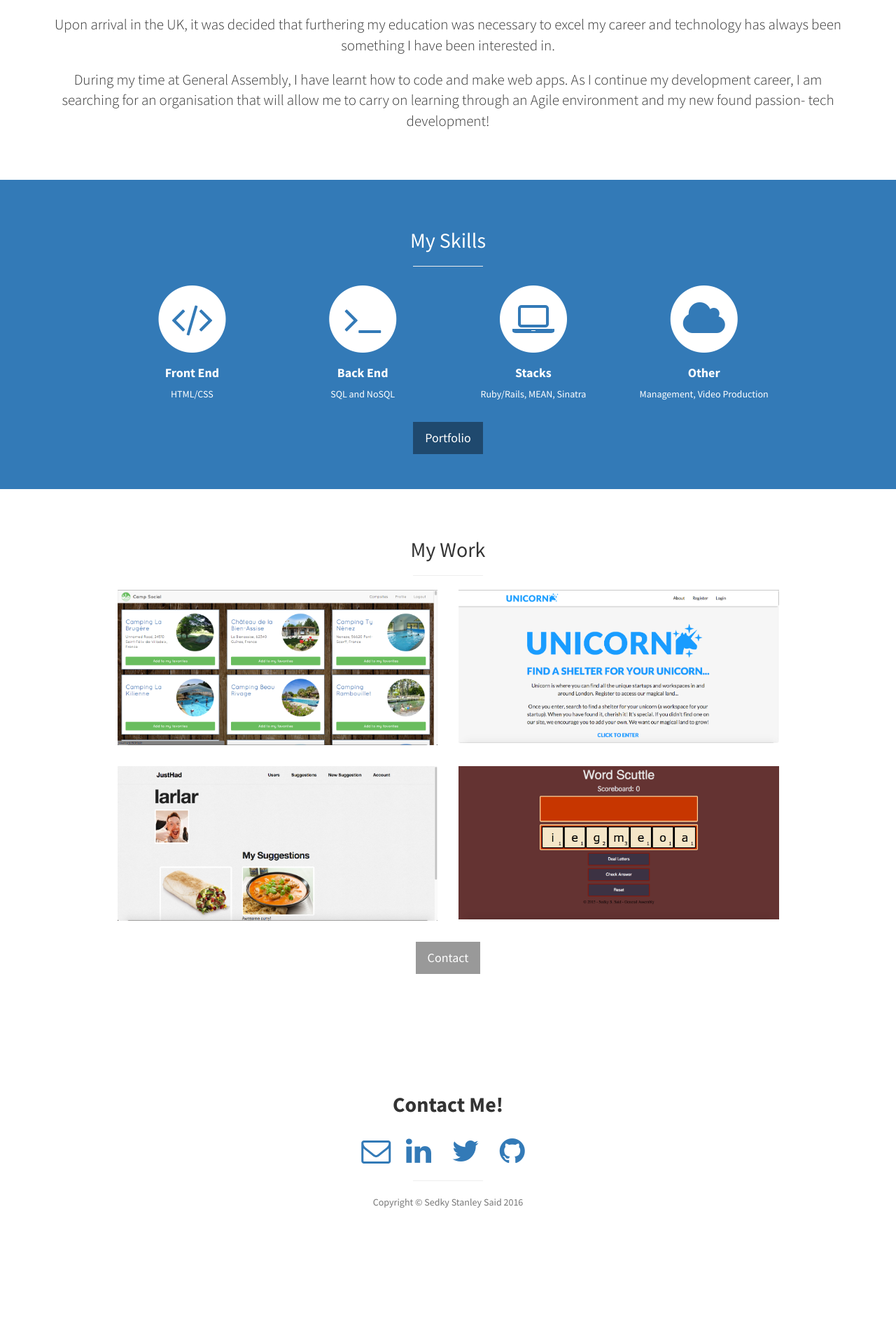
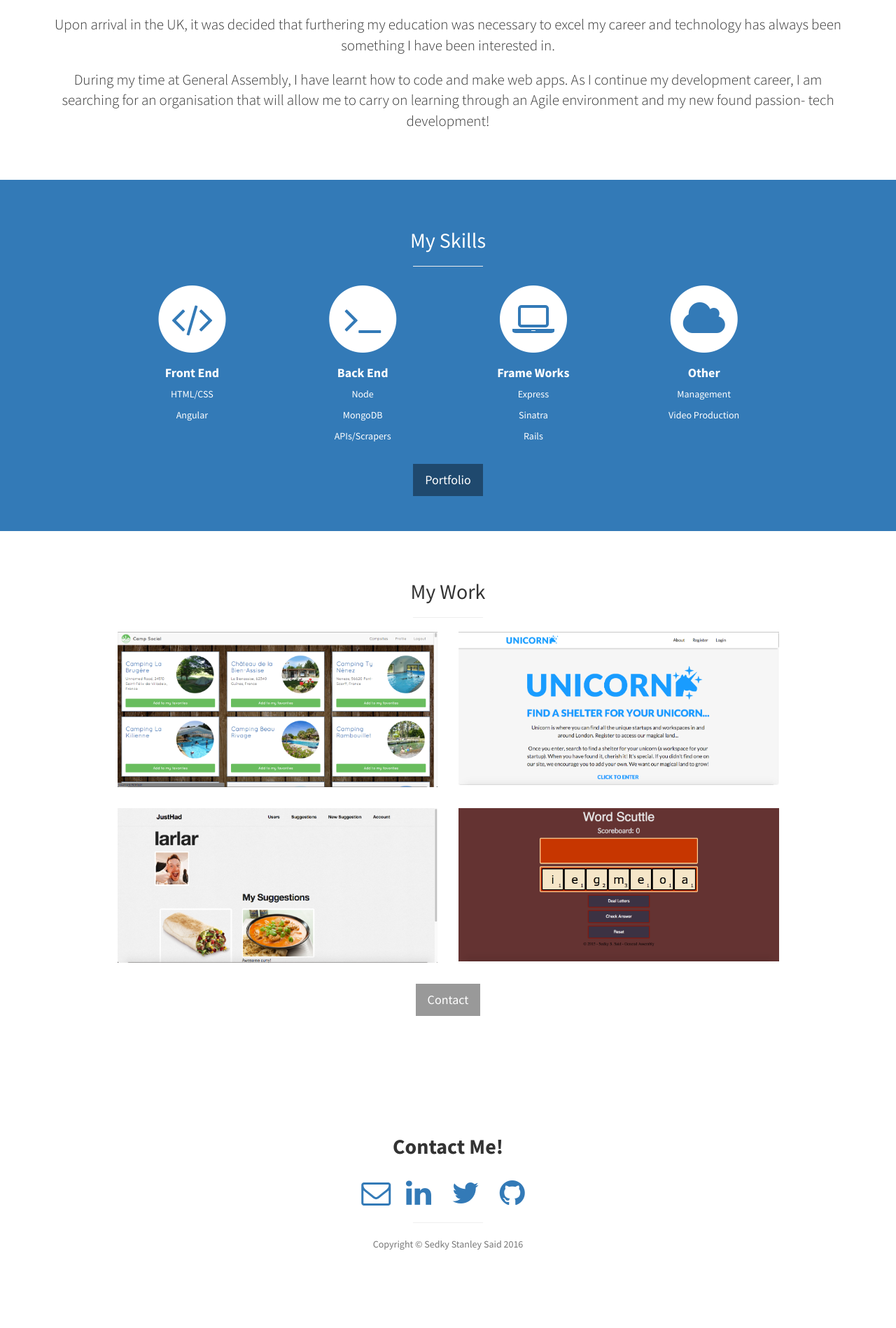
Before and after one commit to sedstan/Old-Sedky-Stanley-Said, a Jekyll site: the page built from index.html, in a window 1280 px wide. Shown: the part 1871-3769 px from the top of the page at 70% size. Built offline with Jekyll 4.4.1, drawn with Linux system fonts in a browser that asks for light colours; before the commit the page ends 3709 px from its top, so only the background shows below that.

Commit message:
Updated README, navigation, skills, css and js.

```diff
--- a/_config.yml
+++ b/_config.yml
@@ -14,15 +14,9 @@ email: sedstan@sedkystanleysaid.com
 linkedin_username: sstanleysaid
 twitter_username: sedkyssaid
 github_username: sedstan
-# address:
-#   - line:
-#   - line:
-  # Feel free to add more lines here
-telephone:
 copyright: Sedky Stanley Said
 
-# API settings
-# google_api_key:
+
 
 # Build settings
 markdown: kramdown
--- a/_includes/footer.html
+++ b/_includes/footer.html
@@ -6,7 +6,6 @@
           <h2><strong>Contact Me!</strong>
           </h2>
           <ul class="list-unstyled">
-
           </ul>
           <br>
           <ul class="list-inline">
--- a/_includes/head.html
+++ b/_includes/head.html
@@ -20,9 +20,9 @@
 
   <!-- HTML5 Shim and Respond.js IE8 support of HTML5 elements and media queries -->
   <!-- WARNING: Respond.js doesn't work if you view the page via file:// -->
-  <!--[if lt IE 9]>
+  <!-- [if lt IE 9]> -->
     <script src="https://oss.maxcdn.com/libs/html5shiv/3.7.0/html5shiv.js"></script>
     <script src="https://oss.maxcdn.com/libs/respond.js/1.4.2/respond.min.js"></script>
-  <![endif]-->
+  <!-- ![endif] -->
 
 </head>
--- a/_includes/navigation.html
+++ b/_includes/navigation.html
@@ -9,10 +9,10 @@
       <a href="#about" onclick = $("#menu-close").click(); >About</a>
     </li>
     <li>
-      <a href="#portfolio" onclick = $("#menu-close").click(); >Portfolio</a>
+      <a href="#skills" onclick = $("#menu-close").click(); >Skills</a>
     </li>
     <li>
-      <a href="#services" onclick = $("#menu-close").click(); >Skills</a>
+      <a href="#portfolio" onclick = $("#menu-close").click(); >Portfolio</a>
     </li>
     <li>
       <a href="#footer" onclick = $("#menu-close").click(); >Contact</a>
--- a/_includes/skills.html
+++ b/_includes/skills.html
@@ -16,6 +16,7 @@
                 <strong>Front End</strong>
               </h4>
               <p>HTML/CSS</p>
+              <p>Angular</p>
             </div>
           </div>
           <div class="col-md-3 col-sm-6">
@@ -27,7 +28,9 @@
               <h4>
                 <strong>Back End</strong>
               </h4>
-              <p>SQL and NoSQL </p>
+              <p>Node</p>
+              <p>MongoDB</p>
+              <P>APIs/Scrapers</P>
             </div>
           </div>
           <div class="col-md-3 col-sm-6">
@@ -37,9 +40,11 @@
                 <i class="fa fa-laptop fa-stack-1x text-primary"></i>
               </span>
               <h4>
-                <strong>Stacks</strong>
+                <strong>Frame Works</strong>
               </h4>
-              <p>Ruby/Rails, MEAN, Sinatra</p>
+              <p>Express</p>
+              <p>Sinatra</p>
+              <p>Rails</p>
             </div>
           </div>
           <div class="col-md-3 col-sm-6">
@@ -51,7 +56,8 @@
               <h4>
                 <strong>Other</strong>
               </h4>
-              <p>Management, Video Production</p>
+              <p>Management</p>
+              <p>Video Production</p>
             </div>
           </div>
         </div>
--- a/css/stylish-portfolio.css
+++ b/css/stylish-portfolio.css
@@ -204,33 +204,6 @@ hr.small {
     opacity: 0.8;
 }
 
-/* Call to Action */
-
-.call-to-action {
-    padding: 50px 0;
-}
-
-.call-to-action .btn {
-    margin: 10px;
-}
-
-/* Map */
-
-.map {
-    height: 500px;
-}
-
-@media(max-width:768px) {
-    .map {
-        height: 75%;
-    }
-}
-
-/*disable custom maps scrolling behaviour*/
-.scrolloff {
-    pointer-events: none;
-}
-
 /* Footer */
 
 footer {
--- a/js/custom.js
+++ b/js/custom.js
@@ -26,15 +26,3 @@ $(function() {
     }
   });
 });
-
-// Map scrolling behaviour
-$(document).ready(function() {
-  $('#map_iframe').addClass('scrolloff');
-  $('#map').on('click', function () {
-    $('#map_iframe').removeClass('scrolloff');
-  });
-
-  $('#map_iframe').mouseleave(function  () {
-    $('#map_iframe').addClass('scrolloff');
-  });
-});
```
Also changed, not shown: README.md. Lines whose indentation alone changed are shown as unchanged.
